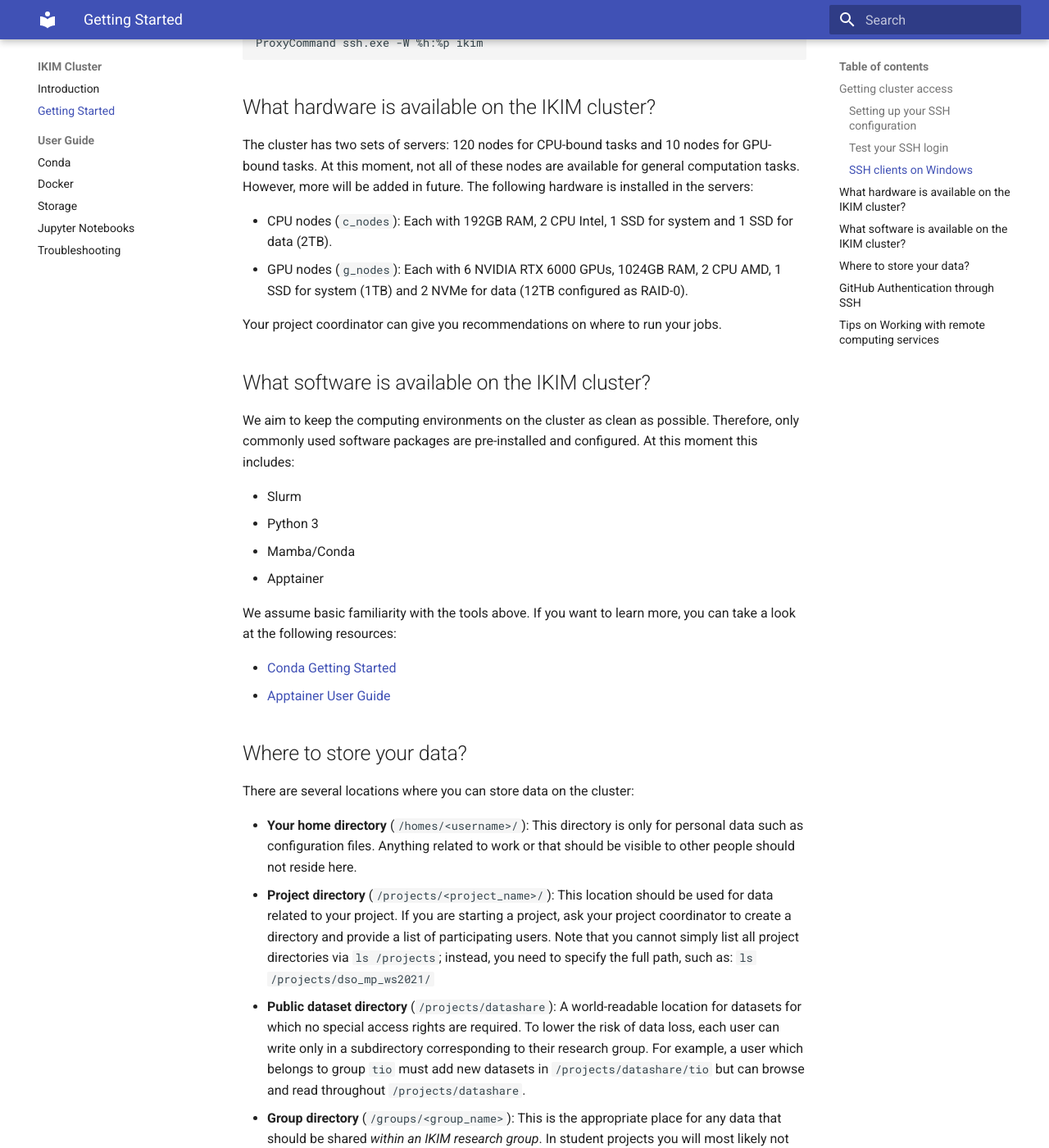
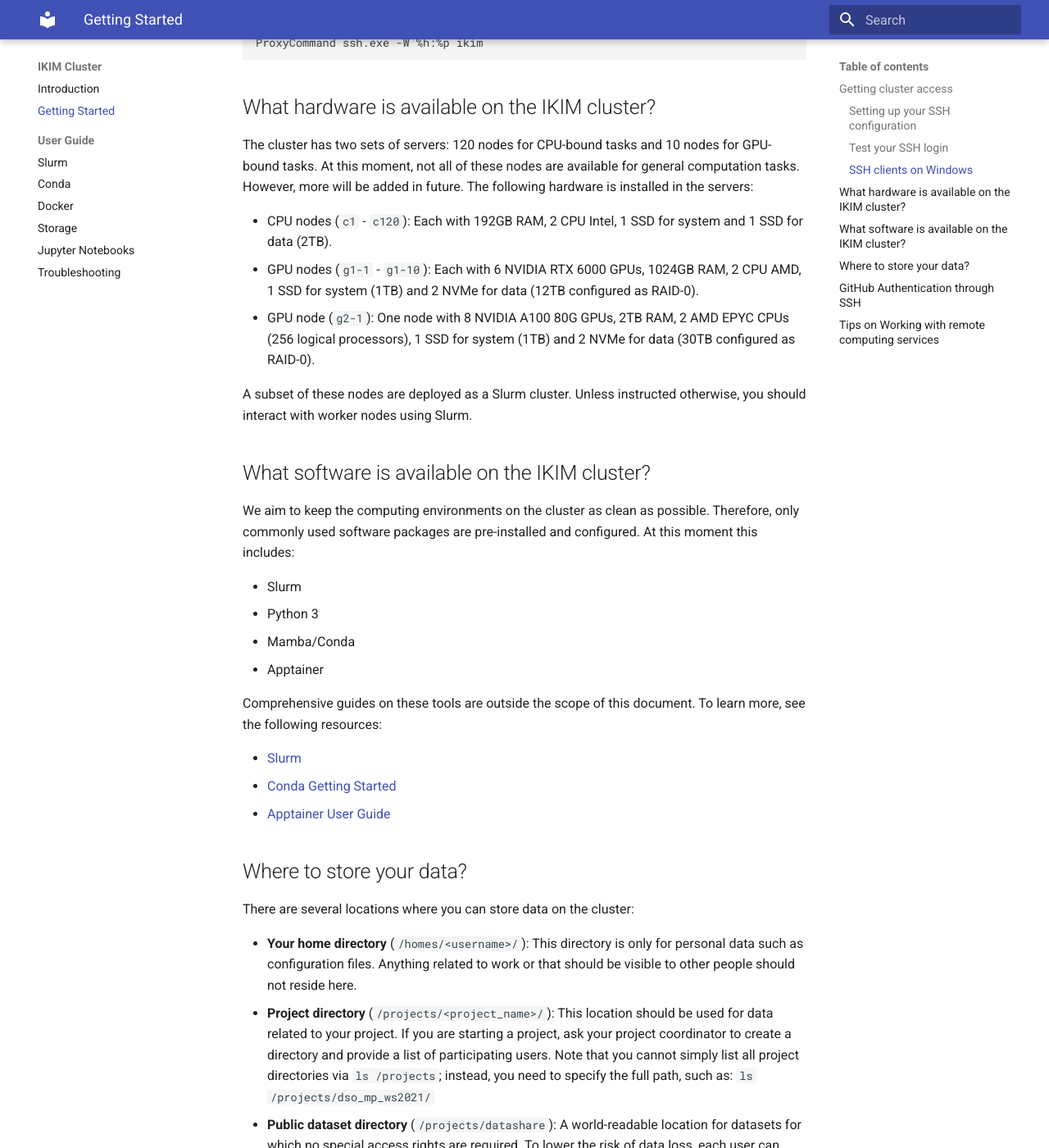
Before and after one commit to IKIM-Essen/ClusterDocs, an MkDocs documentation site: the page built from docs/getting-started.md, in a window 1280 px wide and 1400 px high, scrolled down 2233 px. Shown: the whole window at 82% size. Built offline with MkDocs 1.6.1 and Material for MkDocs 9.7.7, drawn with Linux system fonts in a browser that asks for light colours.

Commit message:
Slurm (#14)
* Mention Slurm more prominently.

* Fix linting.

```diff
--- a/docs/getting-started.md
+++ b/docs/getting-started.md
@@ -133,10 +133,11 @@ We recommend two options for installing and using an SSH client on Windows:
 
 The cluster has two sets of servers: 120 nodes for CPU-bound tasks and 10 nodes for GPU-bound tasks. At this moment, not all of these nodes are available for general computation tasks. However, more will be added in future. The following hardware is installed in the servers:
 
-- CPU nodes (`c_nodes`): Each with 192GB RAM, 2 CPU Intel, 1 SSD for system and 1 SSD for data (2TB).
-- GPU nodes (`g_nodes`): Each with 6 NVIDIA RTX 6000 GPUs, 1024GB RAM, 2 CPU AMD, 1 SSD for system (1TB) and 2 NVMe for data (12TB configured as RAID-0).
+- CPU nodes (`c1` - `c120`): Each with 192GB RAM, 2 CPU Intel, 1 SSD for system and 1 SSD for data (2TB).
+- GPU nodes (`g1-1` - `g1-10`): Each with 6 NVIDIA RTX 6000 GPUs, 1024GB RAM, 2 CPU AMD, 1 SSD for system (1TB) and 2 NVMe for data (12TB configured as RAID-0).
+- GPU node (`g2-1`): One node with 8 NVIDIA A100 80G GPUs, 2TB RAM, 2 AMD EPYC CPUs (256 logical processors), 1 SSD for system (1TB) and 2 NVMe for data (30TB configured as RAID-0).
 
-Your project coordinator can give you recommendations on where to run your jobs.
+A subset of these nodes are deployed as a Slurm cluster. Unless instructed otherwise, you should interact with worker nodes using Slurm.
 
 ## What software is available on the IKIM cluster?
 
@@ -147,9 +148,10 @@ We aim to keep the computing environments on the cluster as clean as possible. T
 - Mamba/Conda
 - Apptainer
 
-We assume basic familiarity with the tools above. If you want to learn more, you can take a look at the following resources:
+Comprehensive guides on these tools are outside the scope of this document. To learn more, see the following resources:
 
-- [Conda Getting Started](https://docs.conda.io/projects/conda/en/latest/user-guide/getting-started.html#managing-conda)
+- [Slurm](./slurm.md)
+- [Conda Getting Started](./conda.md)
 - [Apptainer User Guide](https://apptainer.org/docs/user/main/index.html)
 
 ## Where to store your data?
--- a/mkdocs.yml
+++ b/mkdocs.yml
@@ -17,6 +17,7 @@ nav:
   - Introduction: index.md
   - Getting Started: getting-started.md
   - User Guide:
+     - Slurm: slurm.md
      - Conda: conda.md
      - Docker: docker.md
      - Storage: storage.md
```
Also changed, not shown: docs/conda.md (+3 -0 lines), docs/slurm.md (added, +58 -0 lines).
